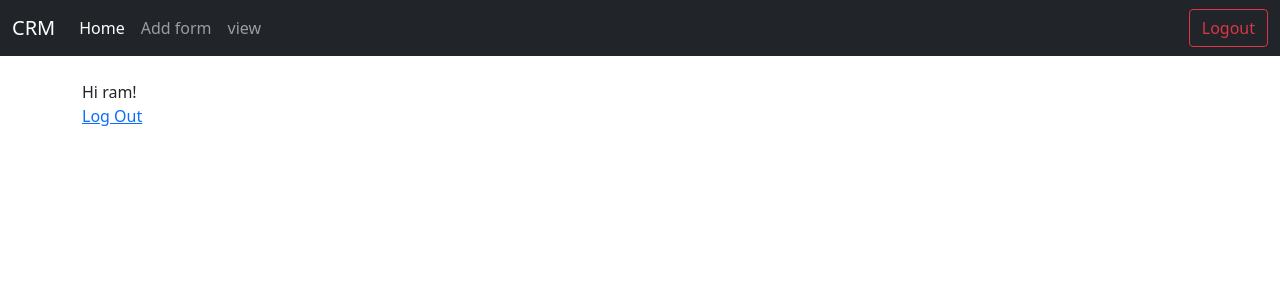
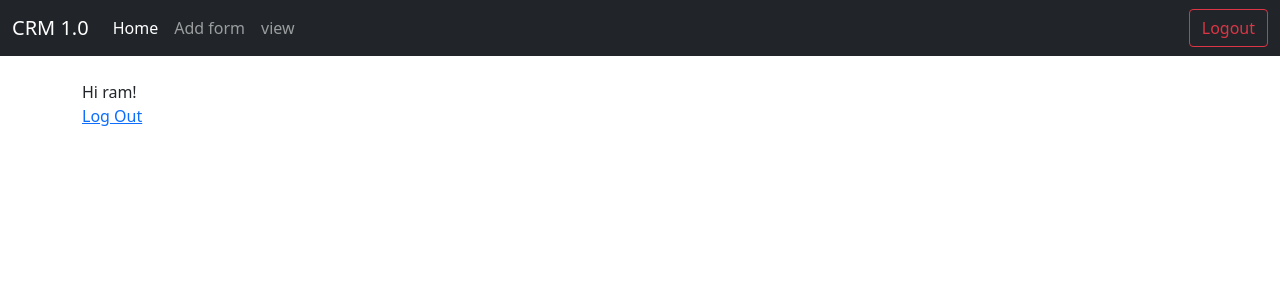
Before and after one commit to ramsaran16/crm, a Django app: page / in a window 1280 px wide. Shown: the top 300 px of the page. Run offline with Django 3.2, Linux system fonts and the light colour scheme; a user stored in the database is signed in.

Commit message:
navigation title changed

```diff
--- a/crm_app/templates/base.html
+++ b/crm_app/templates/base.html
@@ -10,8 +10,7 @@
 <body>
   <nav class="navbar navbar-expand-md navbar-dark bg-dark mb-4">
   <div class="container-fluid">
-    <a class="navbar-brand" href="#">CRM</a>
-    <button class="navbar-toggler" type="button" data-bs-toggle="collapse" data-bs-target="#navbarCollapse" aria-controls="navbarCollapse" aria-expanded="false" aria-label="Toggle navigation">
+    <a class="navbar-brand" href="#">CRM 1.0</a>    <button class="navbar-toggler" type="button" data-bs-toggle="collapse" data-bs-target="#navbarCollapse" aria-controls="navbarCollapse" aria-expanded="false" aria-label="Toggle navigation">
       <span class="navbar-toggler-icon"></span>
     </button>
     <div class="collapse navbar-collapse" id="navbarCollapse">
```
